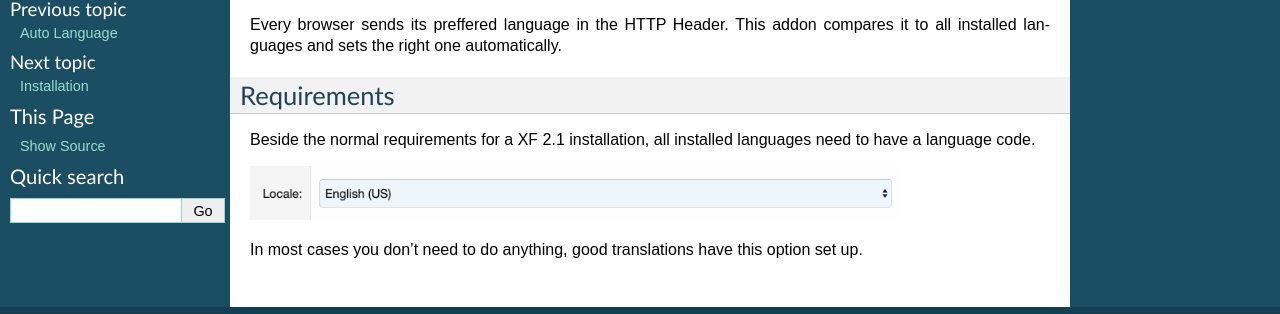
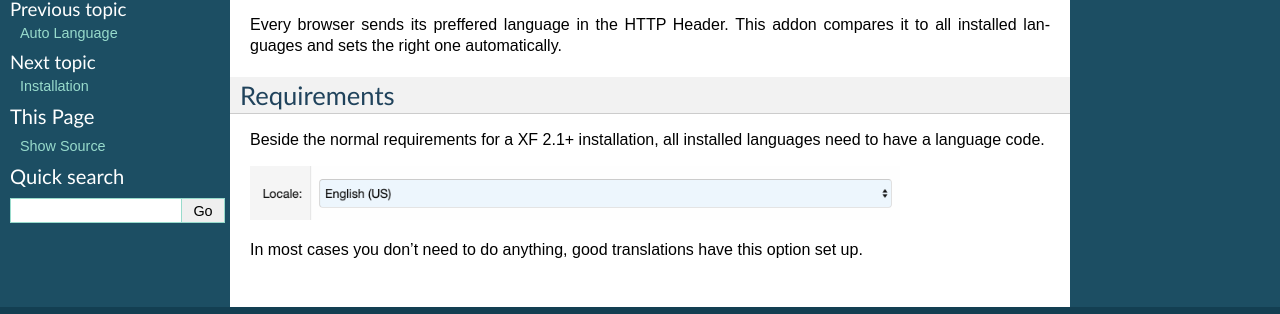
Before and after one commit to Marc-Philip/XF-AutoLanguage-Docs, a Sphinx documentation site: the page built from docs/getstarted.rst, in a window 1280 px wide. Shown: the part 134-448 px from the top of the page. Built offline with Sphinx 7.4.7, drawn with Linux system fonts in a browser that asks for light colours.

```diff
--- a/docs/getstarted.rst
+++ b/docs/getstarted.rst
@@ -9,7 +9,7 @@ This addon compares it to all installed languages and sets the right one automat
 
 Requirements
 --------
-Beside the normal requirements for a XF 2.1 installation, all installed languages need to have a language code.
+Beside the normal requirements for a XF 2.1+ installation, all installed languages need to have a language code.
 
 .. image:: locale.png
   :width: 650
```
